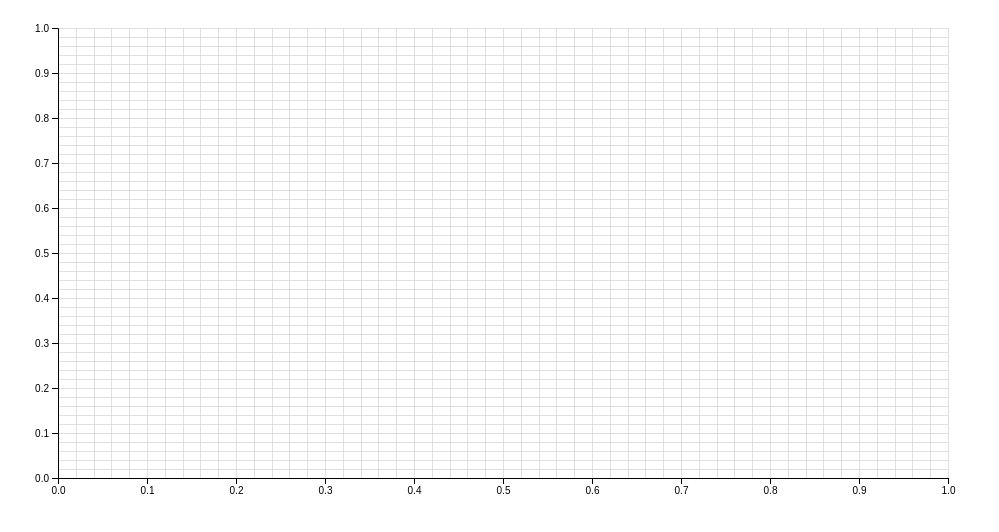
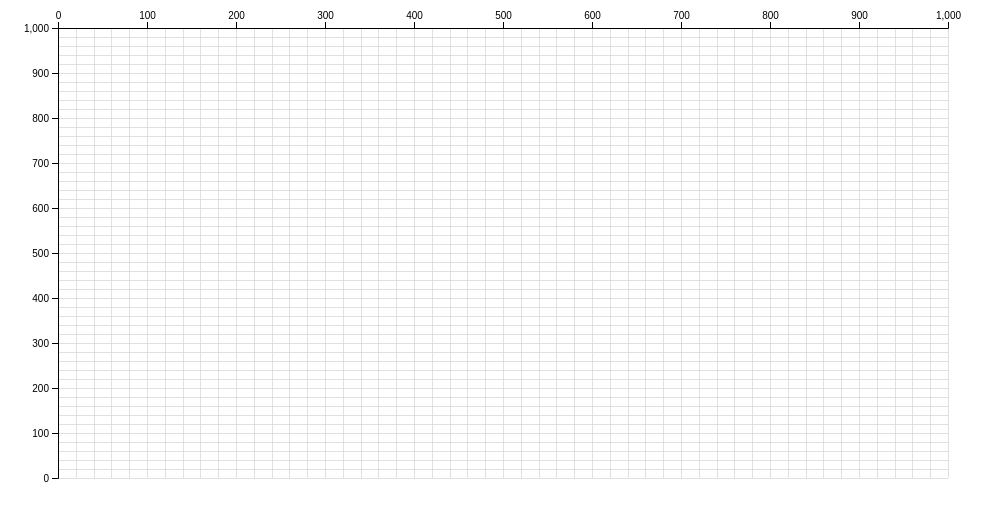
Before and after one commit to SDunn242/mantis-D3, a plain HTML site: page gridline.html in a window 1280 px wide. Shown: the whole page, without its empty margins (0-999 px from the left). Drawn offline with nearby package versions, Linux system fonts and the light colour scheme.

Commit message:
taking axes ranges from data

```diff
--- a/gridline.html
+++ b/gridline.html
@@ -18,9 +18,6 @@ var margin = {top: 20, right: 20, bottom: 30, left: 50},
     width = 960 - margin.left - margin.right,
     height = 500 - margin.top - margin.bottom;
 
-// set the ranges
-var x = d3.scaleLinear().range([0, width]);
-var y = d3.scaleLinear().range([height, 0]);
 
 // append the svg obgect to the body of the page
 // appends a 'group' element to 'svg'
@@ -36,6 +33,10 @@ var svg = d3.select("body").append("svg")
 d3.json("data.json").then(data => {
     const inSituModel = data.fd_parameters.in_situ_model;
     const inputParameters = data.fd_parameters.input_parameters;
+
+  // set the ranges and domains
+  var x = d3.scaleLinear().range([0, width]).domain([0,((inputParameters.nxtot-1) * inputParameters.dl)]);
+  var y = d3.scaleLinear().range([height, 0]).domain([0,((inputParameters.nztot-1) * inputParameters.dl)]);
 
   // gridlines in x axis function
   function make_x_gridlines() {
@@ -68,8 +69,8 @@ d3.json("data.json").then(data => {
 
   // add the X axis
   svg.append("g")
-        .attr("transform", "translate(0," + height + ")")
-        .call(d3.axisBottom(x));
+        .attr("transform", "translate(0,0)")
+        .call(d3.axisTop(x));
 
   // add the Y Axis
   svg.append("g")
```
